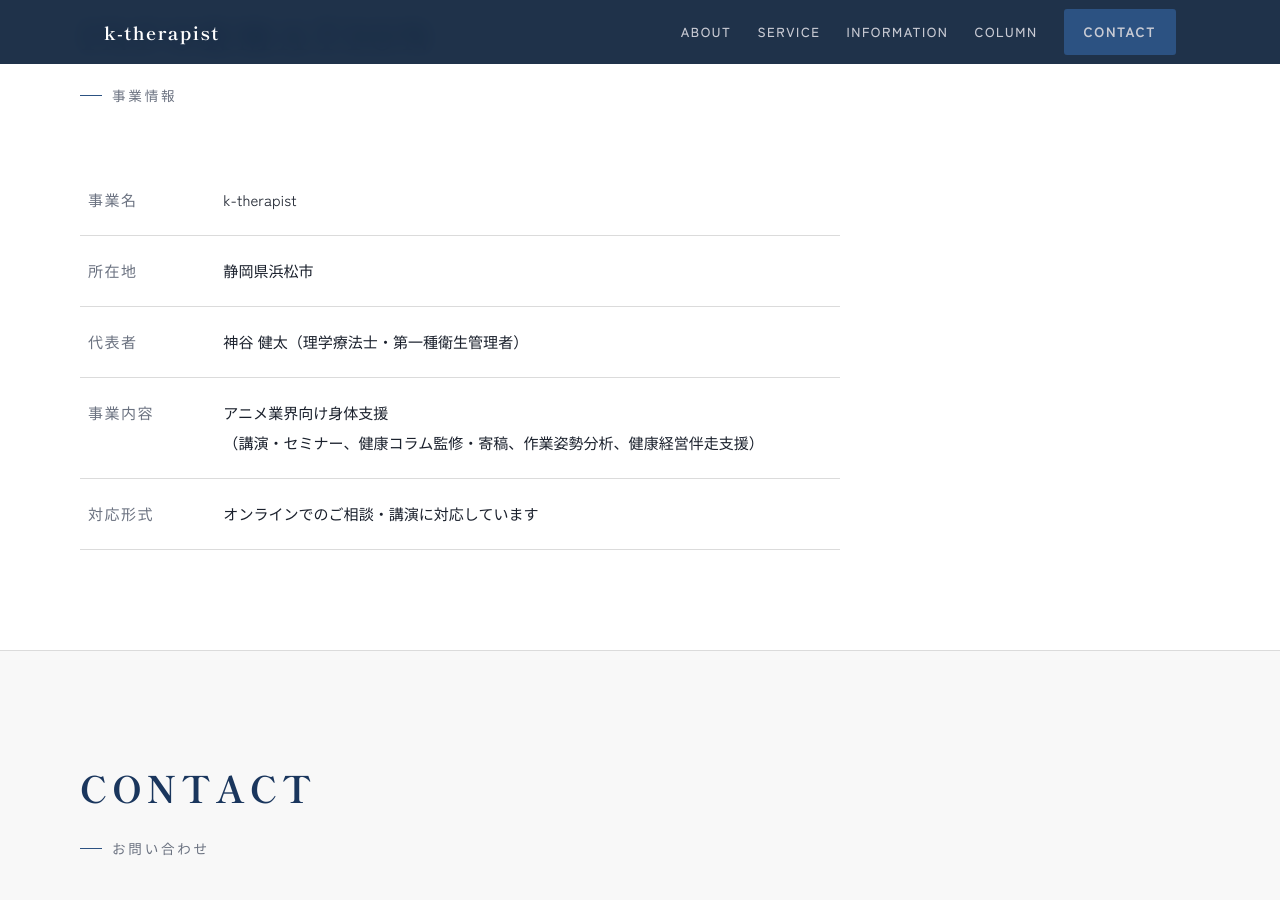
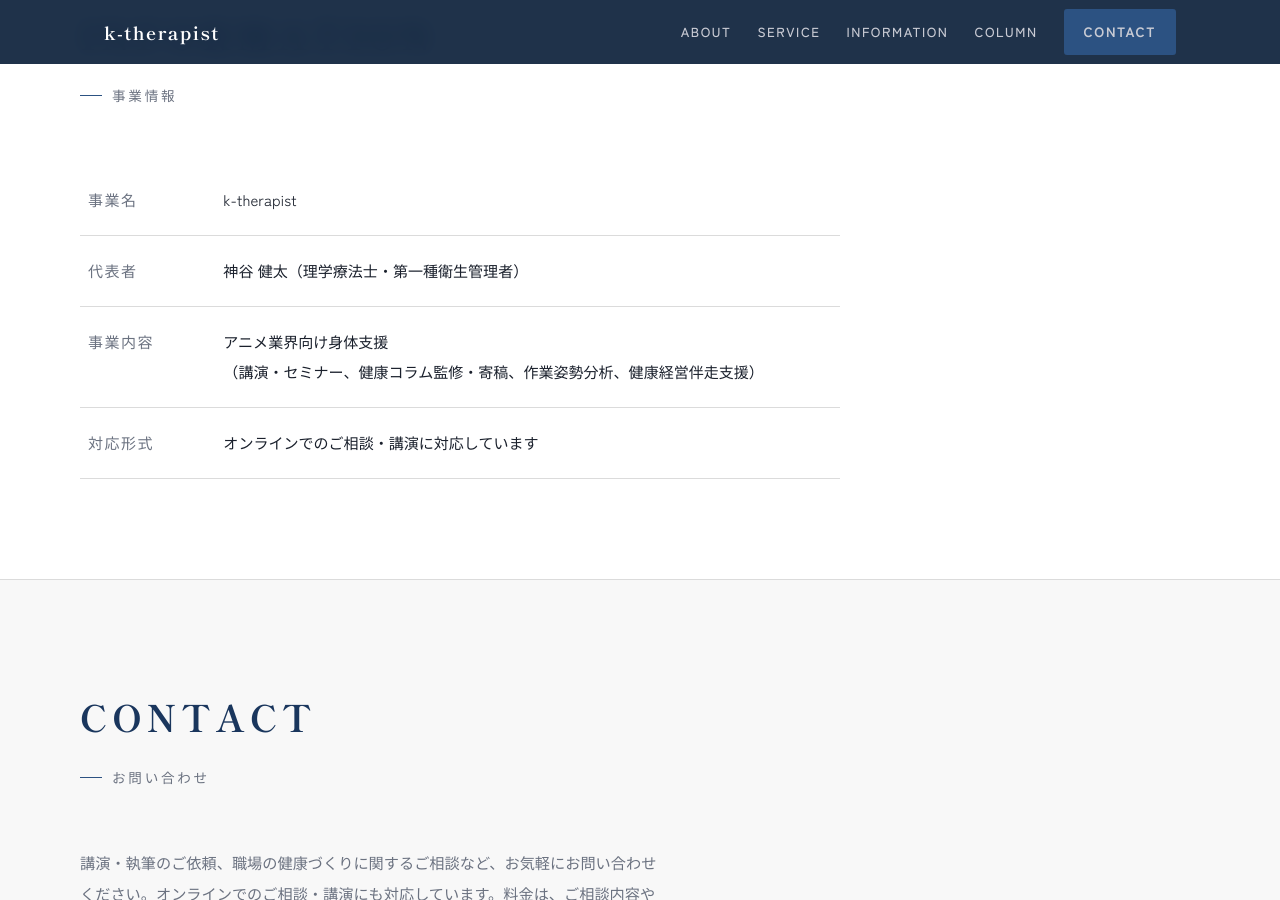
Before and after one commit to kamiken502-ops/k-therapist, a Jekyll site: the page built from index.html, in a window 1280 px wide and 900 px high, scrolled down 4779 px. Built offline with Jekyll 4.4.1, drawn with Linux system fonts in a browser that asks for light colours.

Commit message:
Remove location from site information

```diff
--- a/index.html
+++ b/index.html
@@ -439,7 +439,6 @@ footer{background:var(--navy-deep);border-top:1px solid var(--line-dark);color:#
     <table class="info-table">
       <tbody>
         <tr><th scope="row">事業名</th><td>k-therapist</td></tr>
-        <tr><th scope="row">所在地</th><td>静岡県浜松市</td></tr>
         <tr><th scope="row">代表者</th><td>神谷 健太（理学療法士・第一種衛生管理者）</td></tr>
         <tr><th scope="row">事業内容</th><td>アニメ業界向け身体支援<br>（講演・セミナー、健康コラム監修・寄稿、作業姿勢分析、健康経営伴走支援）</td></tr>
         <tr><th scope="row">対応形式</th><td>オンラインでのご相談・講演に対応しています</td></tr>
```
